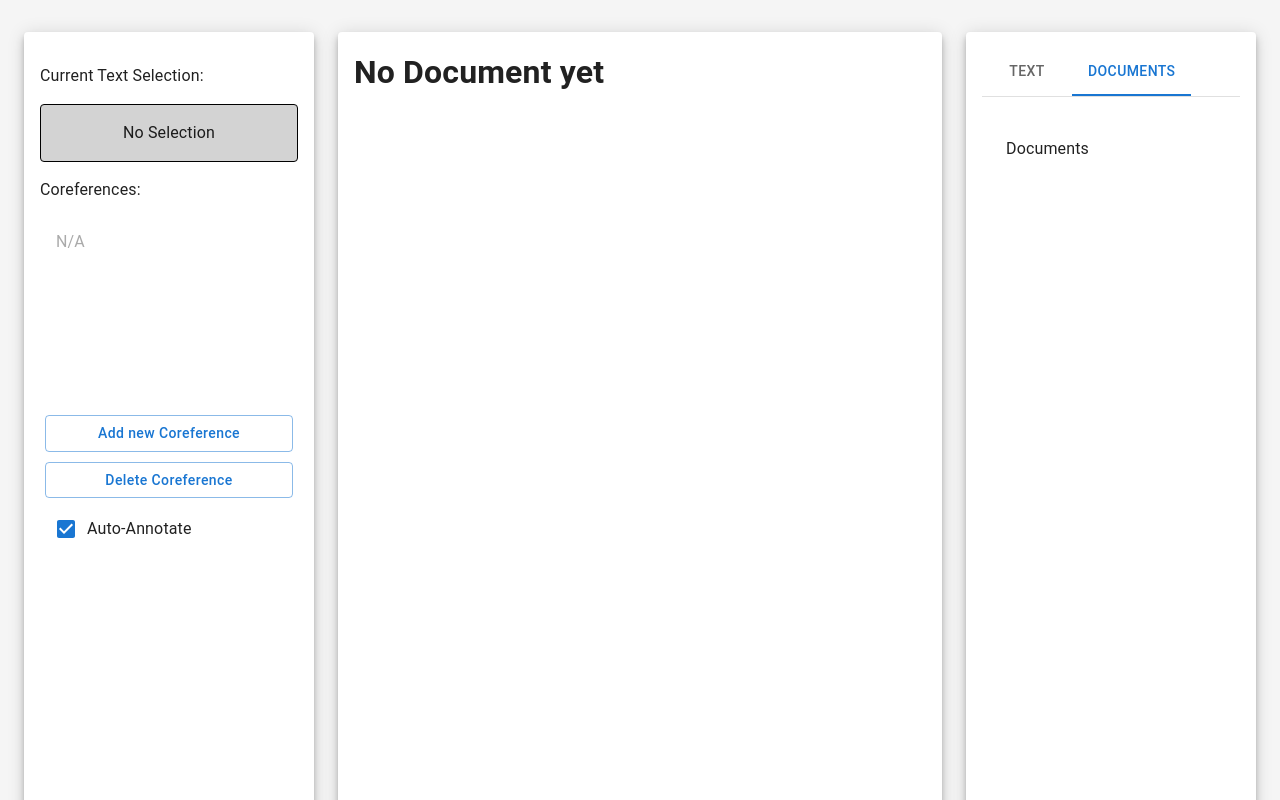
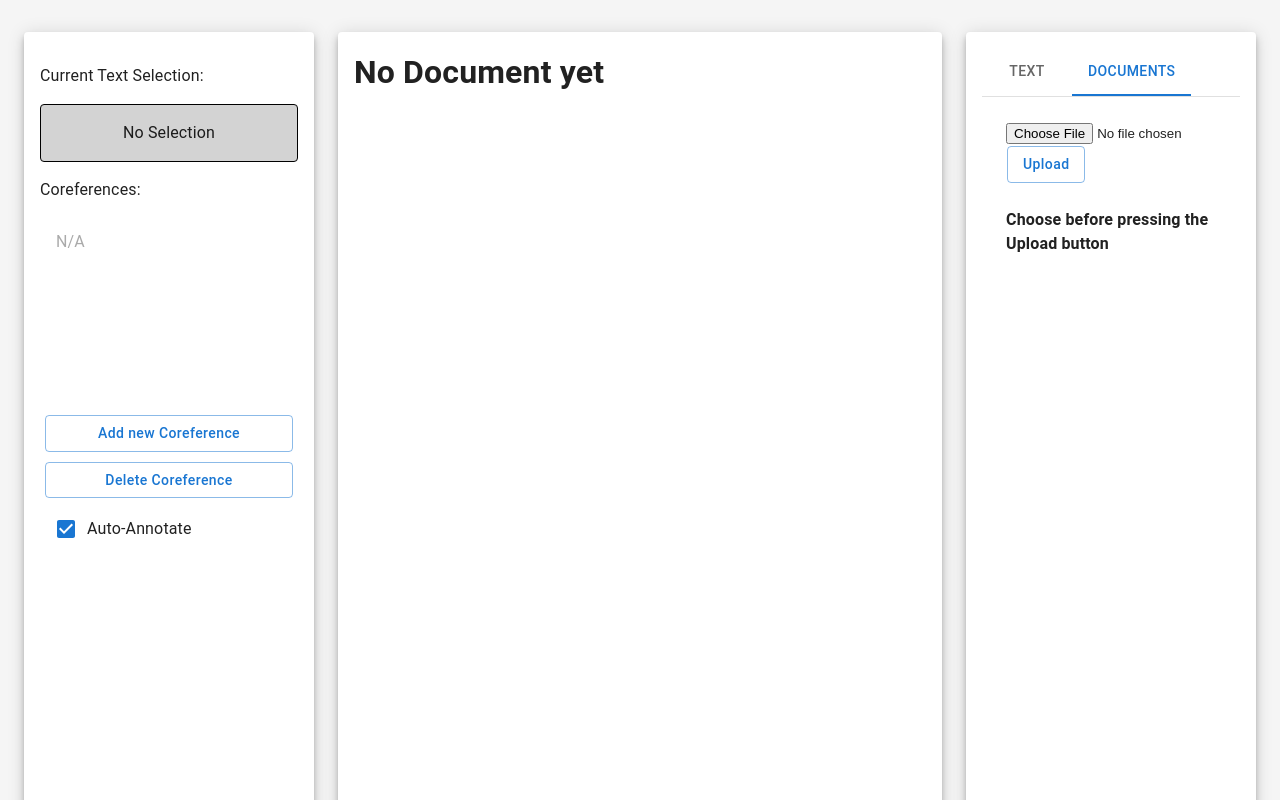
Before and after one commit to ChrisWess/GerCorefApp, a React (Create React App) app in the folder coref-app/: page / in a window 1280 px wide. Both pictures are taken after a click on the tab "DOCUMENTS". Built offline with nearby package versions, Linux system fonts and the light colour scheme.

Commit message:
Documents upload feature on the right side

```diff
--- a/coref-app/package.json
+++ b/coref-app/package.json
@@ -28,8 +28,6 @@
   },
   "eslintConfig": {
     "extends": [
-      "react-app",
-      "react-app/jest"
     ]
   },
   "browserslist": {
--- a/coref-app/src/Components/Documents.tsx
+++ b/coref-app/src/Components/Documents.tsx
@@ -1,12 +1,113 @@
-import React, {useState} from 'react';
+import React, {useState, Component} from 'react';
 import { useTheme } from '@mui/material/styles';
+import axios from 'axios';
+import {Button, Box, FormControlLabel, Checkbox} from "@mui/material";
 
-export default function Documents() {
-    const theme = useTheme();
 
-    return (
-        <>
-            <p>Documents</p>
-        </>
-    );
+interface MyProps { sendCorefClusterToParent: any
+                    sendCorefTextToParent: any,
+					children: any};
+type MyState = { selectedFile: any };
+
+
+class Documents extends React.Component <MyProps, MyState>{
+
+	constructor(props: any) {
+		super(props);
+		this.state = {selectedFile: null};
+	};
+
+	// On file select (from the pop up)
+	onFileChange = (event: React.ChangeEvent<HTMLInputElement>) => {
+        // Update the state
+        let y = (event?.target as HTMLInputElement).files;
+        let file = null;
+        if (y != null) {
+            file = y[0];
+        }
+        this.setState({ selectedFile: file});
+	};
+
+	// On file upload (click the upload button)
+	onFileUpload = async () => {
+        // Create an object of formData
+        const formData = new FormData();
+
+        // Update the formData object
+        formData.append(
+            "myFile",
+            this.state.selectedFile !== null? this.state.selectedFile: "",
+			"file123",
+        );
+
+        // Details of the uploaded file
+        console.log(this.state.selectedFile);
+        console.log(formData);
+		try{
+            const { data } = await axios.post(
+                `http://127.0.0.1:5000/uploadfile`,
+                formData,
+                {
+                    headers: {
+                        'Access-Control-Allow-Origin': '*',
+                        'Content-Type': 'multipart/form-data',
+                    },
+                },
+            );/*.then((response) => {
+				console.log(response);
+			  }, (error) => {
+				console.log(error);
+			});*/
+            console.log(JSON.stringify(data, null, 4));
+            this.props.sendCorefClusterToParent(data.clusters)
+            this.props.sendCorefTextToParent(data.tokens)
+        }
+        catch (error) {
+            if (axios.isAxiosError(error)) {
+                console.log('error message: ', error.message);
+                // 👇️ error: AxiosError<any, any>
+                return error.message;
+            } else {
+                console.log('unexpected error: ', error);
+                return 'An unexpected error occurred';
+            }
+        }
+	};
+
+	// File content to be displayed after
+	// file upload is complete
+	fileData = () => {
+
+	if (this.state.selectedFile) {
+		return (
+		<div>
+			<h2>File Details:</h2>
+            <p>File Name: {this.state.selectedFile['name']}</p>
+            <p>File Type: {this.state.selectedFile['type']}</p>
+		</div>
+		);
+	} else {
+		return (
+		<div>
+			<br />
+			<h4>Choose before pressing the Upload button</h4>
+		</div>
+		);
+	}
+	};
+
+	render() {
+
+	return (
+		<div>
+			<div>
+                <input type="file" onChange={this.onFileChange} accept=".txt"/>
+                <Button variant="outlined" style={{margin: 1, textTransform: "none"}} onClick={this.onFileUpload}>Upload</Button>
+            </div>
+          {this.fileData()}
+		</div>
+	);
+	}
 }
+
+export default Documents;
--- a/coref-app/src/Components/MainPage.tsx
+++ b/coref-app/src/Components/MainPage.tsx
@@ -168,7 +168,11 @@ function MainPageContent() {
 
                                         </TabPanel>
                                         <TabPanel value={value} index={1}>
-                                            <Documents/>
+                                            {/* Documents */}
+                                            <Documents
+                                                sendCorefClusterToParent={sendCorefClustersToMainPage}
+                                                sendCorefTextToParent={sendCorefTextToMainPage}>
+                                            </Documents>
                                         </TabPanel>
                                     </Box>
                                 </Paper>
```
Also changed, not shown: 1 other file (tests, documents, lock files or other folders).
